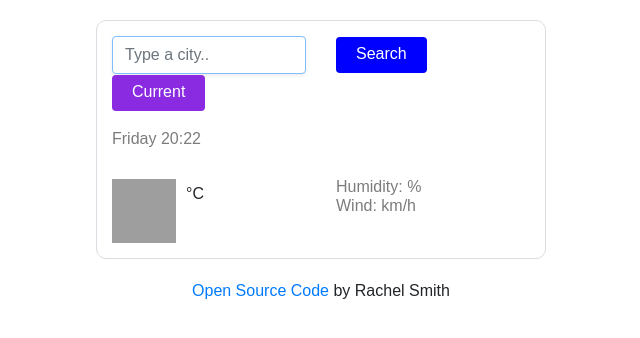
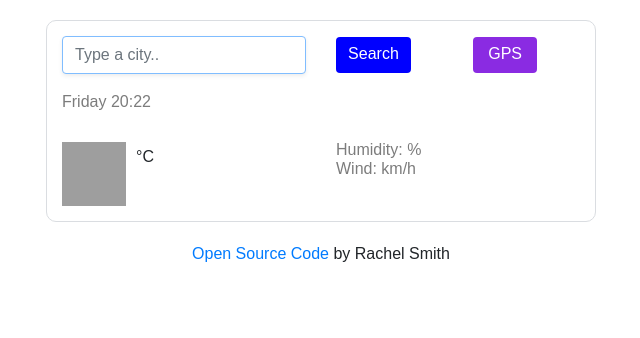
Before and after one commit to Rachel-Smith278/weather-application, a plain HTML site: page index.html in a window 1280 px wide. Shown: the whole page, without its empty margins (319-959 px from the left). Drawn offline with nearby package versions, Linux system fonts and the light colour scheme; no server answers; grey boxes are pictures that could not be loaded.

Commit message:
Updated both buttons

```diff
--- a/index.html
+++ b/index.html
@@ -42,7 +42,7 @@
                 class="green-btn"
                 id="current-location-button"
               >
-                Current
+                GPS
               </button>
             </div>
           </div>
--- a/src/style.css
+++ b/src/style.css
@@ -29,7 +29,7 @@ li {
   padding: 15px;
   margin: 20px auto;
   border-radius: 10px;
-  max-width: 450px;
+  max-width: 550px;
 }
 
 .icon {
@@ -62,23 +62,23 @@ li {
 .green-btn{
   color: #ffffff;
   background-color: blueviolet;
-  padding-left: 20px;
-  padding-right: 20px;
+  text-align: center;
   padding-bottom: 7px;
   padding-top: 5px;
   border: none;
   border-radius: 4px;
   margin-top: 1px;
+  width: 60%;
 }
 
 .blue-btn{
   color: #ffffff;
   background-color: blue;
-  padding-left: 20px;
-  padding-right: 20px;
+  text-align: center;
   padding-bottom: 7px;
   padding-top: 5px;
   border: none;
   border-radius: 4px;
   margin-top: 1px;
+  width:70%
 }
```
